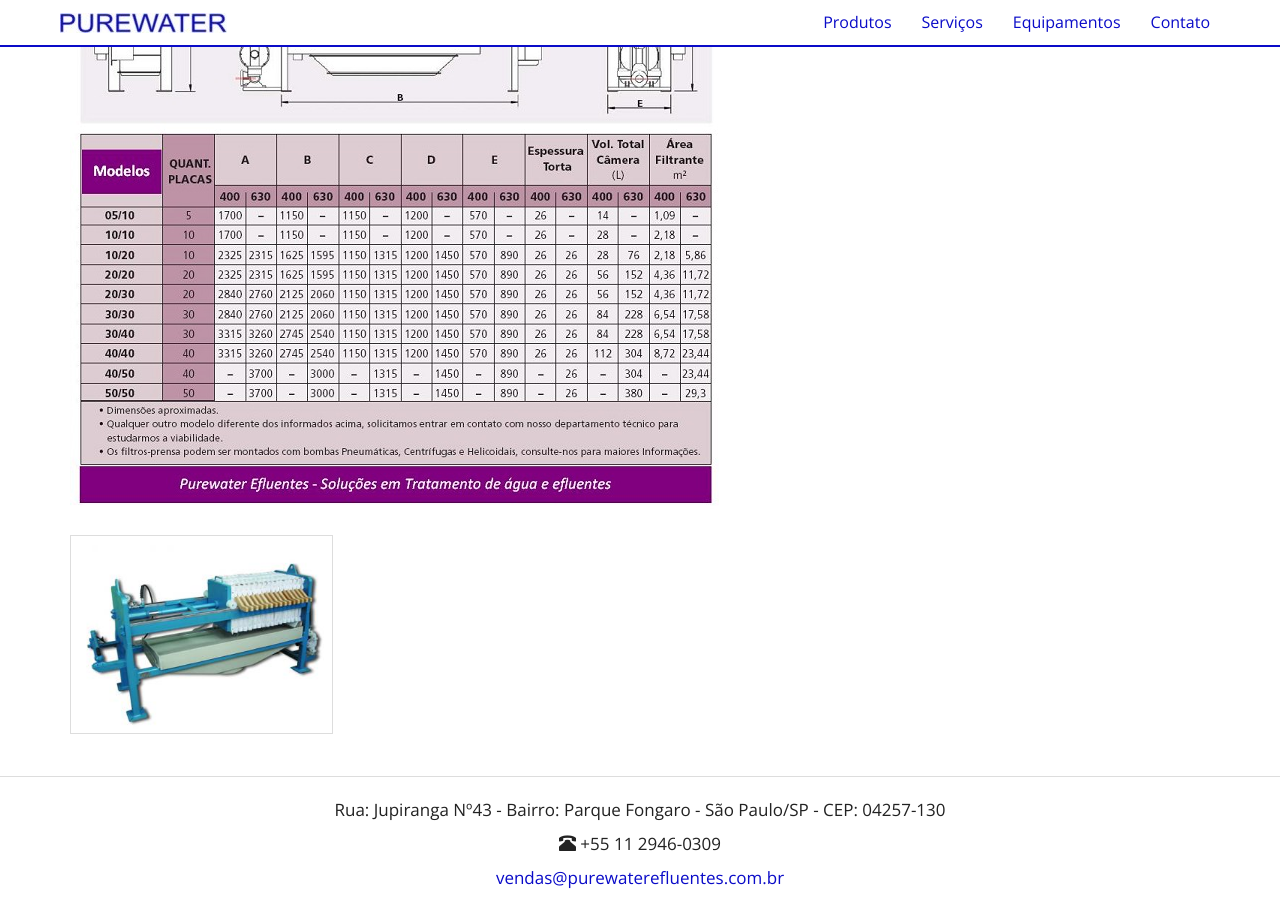
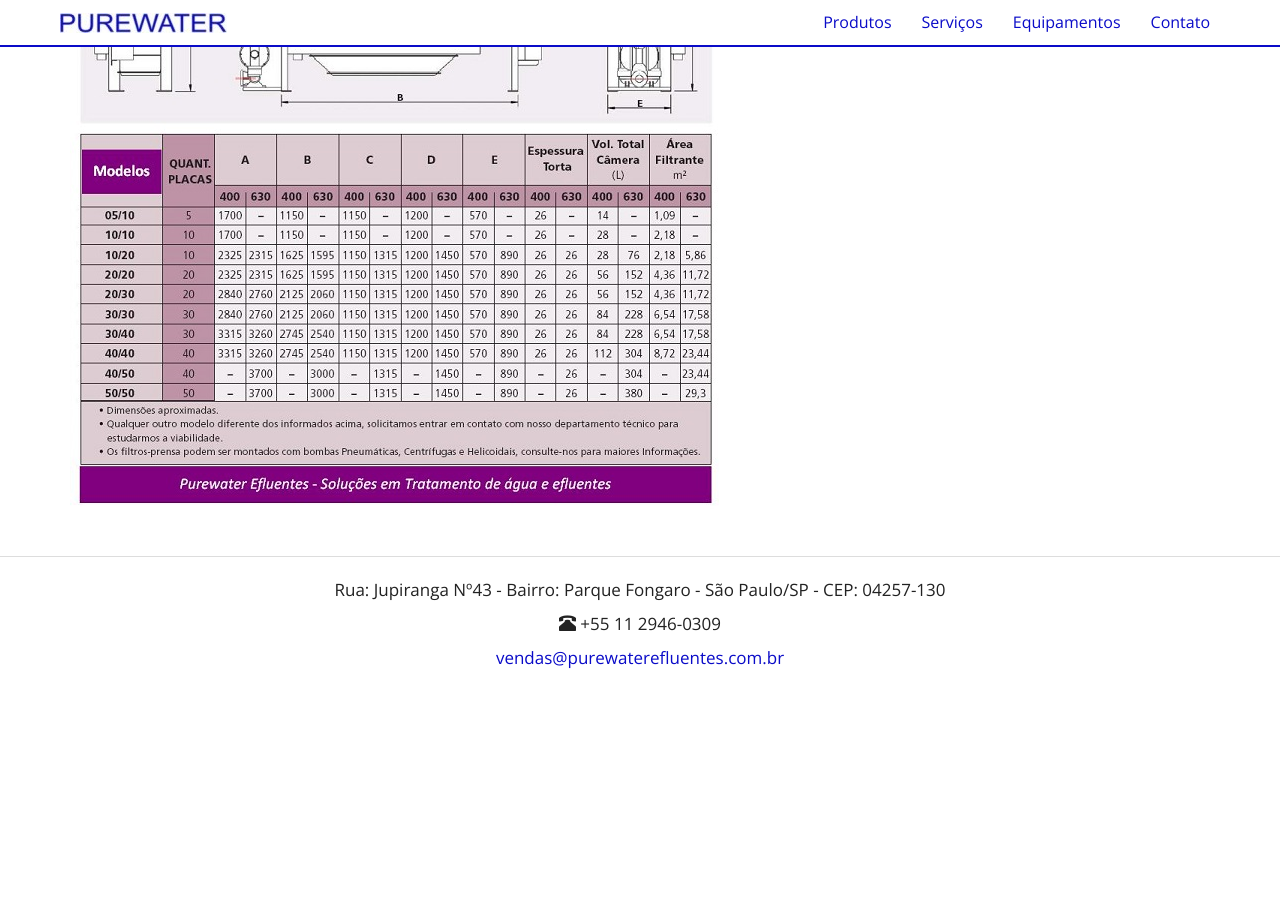
Before and after one commit to purewaterefluentes/purewaterefluentes.github.io, a Jekyll site: the page built from equipamentos/filtro-prensa.md, in a window 1280 px wide and 900 px high, scrolled down 1091 px. Built offline with Jekyll 4.4.1, drawn with Linux system fonts in a browser that asks for light colours; nearby versions of some CDN libraries; library files that are not in the unit come from our copies; after the commit the page ends 1771 px from its top, so only the background shows below that.

Commit message:
Update filtro-prensa.md

```diff
--- a/equipamentos/filtro-prensa.md
+++ b/equipamentos/filtro-prensa.md
@@ -29,5 +29,3 @@
 - Comercializamos acessório de filtro prensa, tais como: Bomba Diafragma, Lonas de filtragem
 
 <img src="../../website/images/Tabela dimensional filtro prensa.JPG" alt="Tabela de Medidas - Filtro Prensa">
-
-{% include purewater/equipamentos/galeria-filtro-prensa-equipamento.html %}
```
